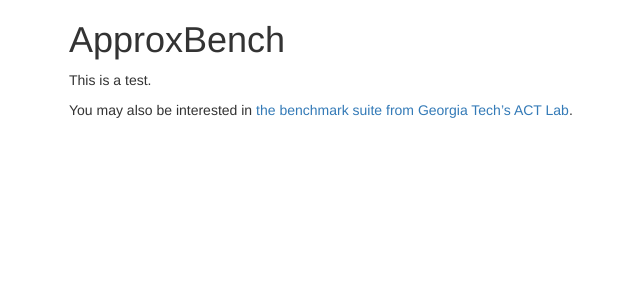
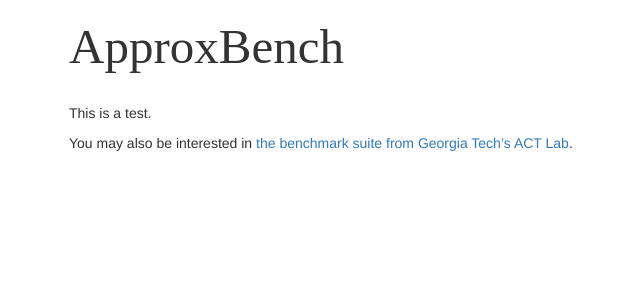
Before and after one commit to uwsampa/approxbench, a Jekyll site: the page built from site/index.md, in a window 1280 px wide. Shown: the top 300 px of the page, without its empty margins (1-641 px from the left). Built offline with Jekyll 4.4.1, drawn with Linux system fonts in a browser that asks for light colours; some web fonts are replaced.

Commit message:
A little style

```diff
--- a/site/_layouts/default.html
+++ b/site/_layouts/default.html
@@ -4,8 +4,12 @@
     <meta charset="utf-8">
     <title>{{ site.name }}</title>
     <meta name="viewport" content="width=device-width, initial-scale=1">
-    <link href="//maxcdn.bootstrapcdn.com/bootstrap/3.3.0/css/bootstrap.min.css" rel="stylesheet">
-    <link href="/css/main.css" rel="stylesheet">
+    <link rel="stylesheet" type="text/css"
+        href="//maxcdn.bootstrapcdn.com/bootstrap/3.3.0/css/bootstrap.min.css">
+    <link rel="stylesheet" type="text/css"
+        href="http://fonts.googleapis.com/css?family=Sue+Ellen+Francisco">
+    <link rel="stylesheet" type="text/css"
+        href="/main.css">
   </head>
   <body>
     <div class="container">
--- /dev/null
+++ b/site/main.css
@@ -0,0 +1,5 @@
+h1 {
+  font-family: "Sue Ellen Francisco", cursive;
+  font-size: 350%;
+  margin-bottom: 0.6em;
+}
```
